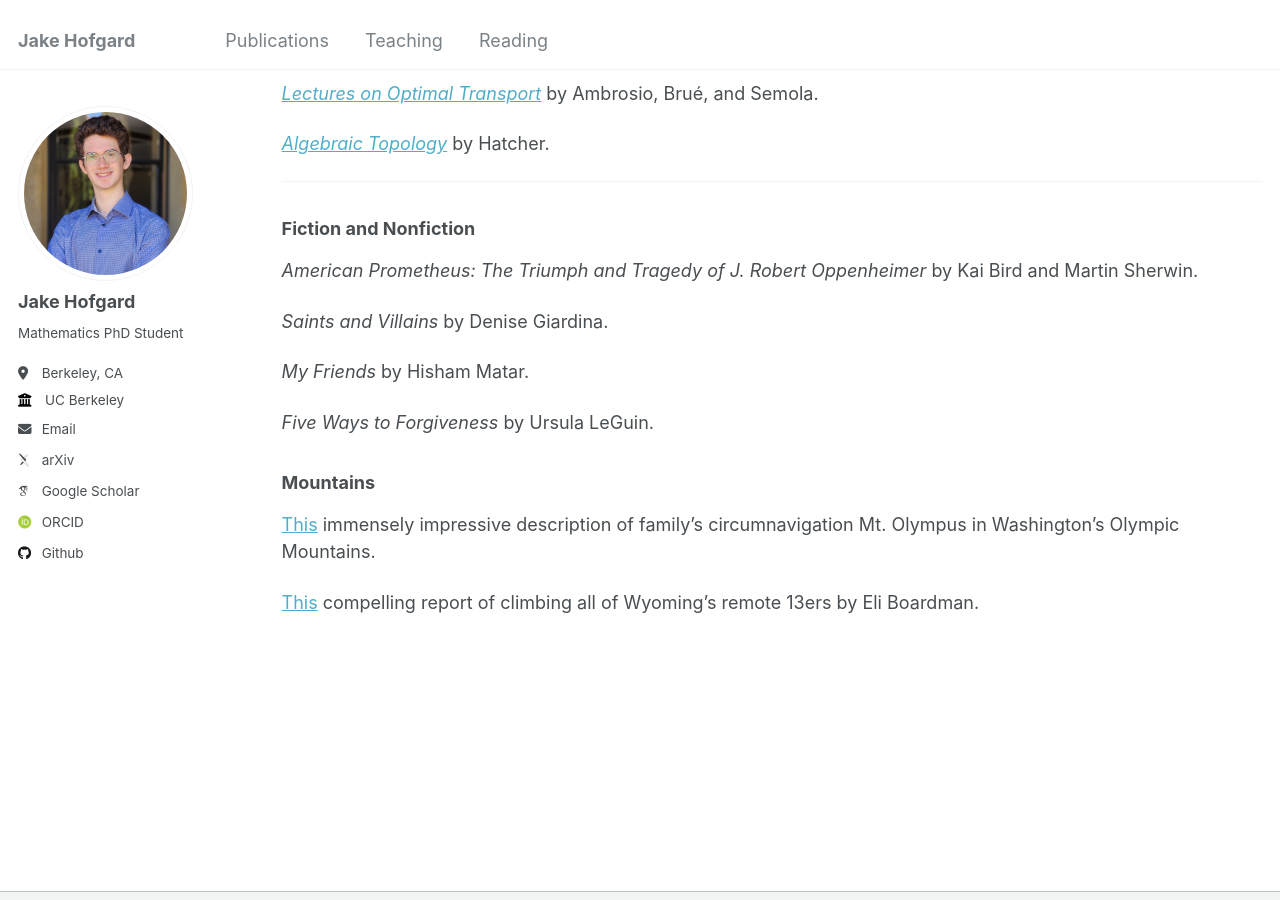
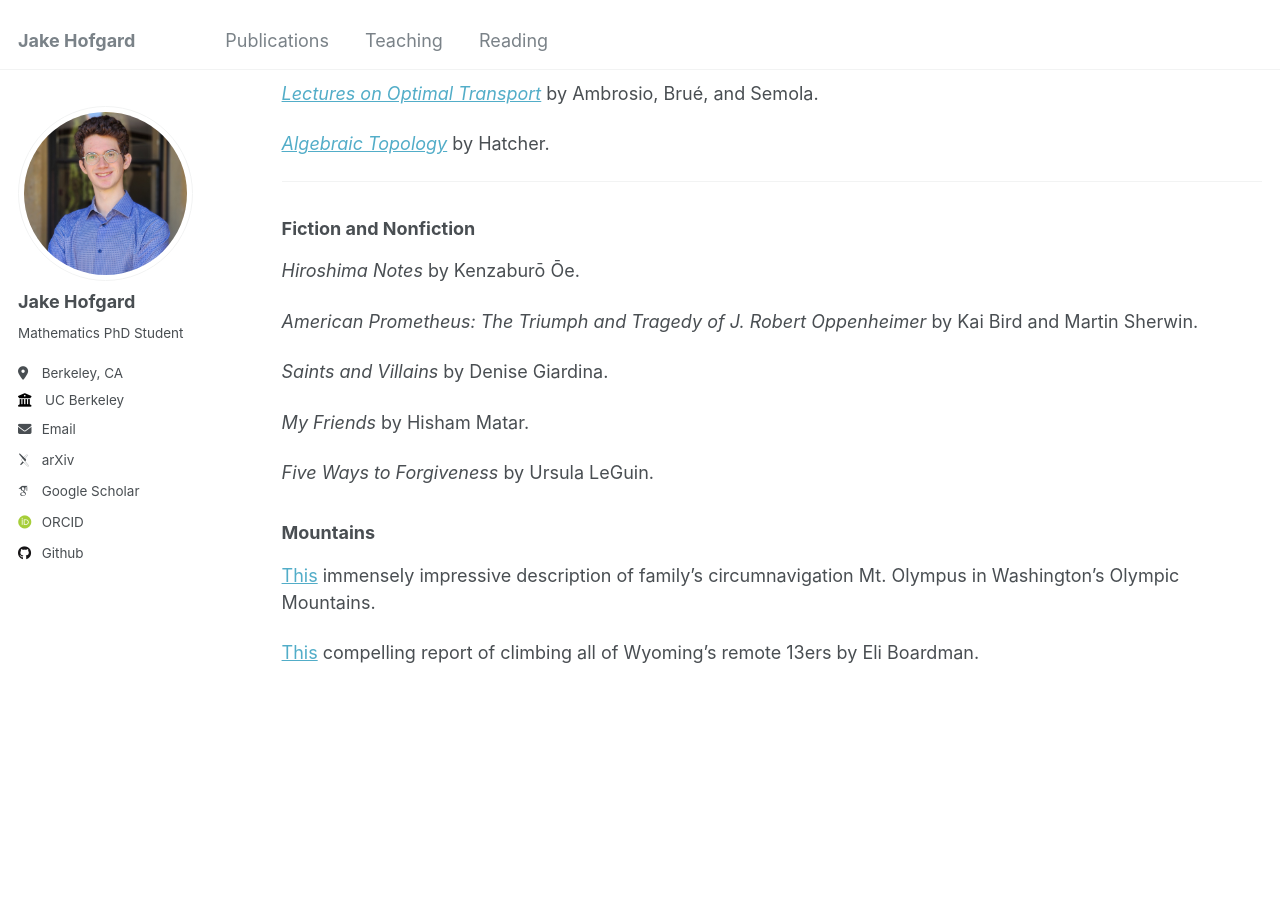
Before and after one commit to jakehofgard/jakehofgard.github.io, a Jekyll site: the page built from _pages/reading.md, in a window 1280 px wide and 900 px high, scrolled down 505 px. Built offline with Jekyll 4.4.1, drawn with Linux system fonts in a browser that asks for light colours; some web fonts are replaced.

Commit message:
Update reading.md

```diff
--- a/_pages/reading.md
+++ b/_pages/reading.md
@@ -30,6 +30,8 @@ As a I begin my PhD, I aim to catalogue the books and survey papers that I read
 
 ### Fiction and Nonfiction
 
+*Hiroshima Notes* by Kenzaburō Ōe.
+
 *American Prometheus: The Triumph and Tragedy of J. Robert Oppenheimer* by Kai Bird and Martin Sherwin.
 
 *Saints and Villains* by Denise Giardina.
```
